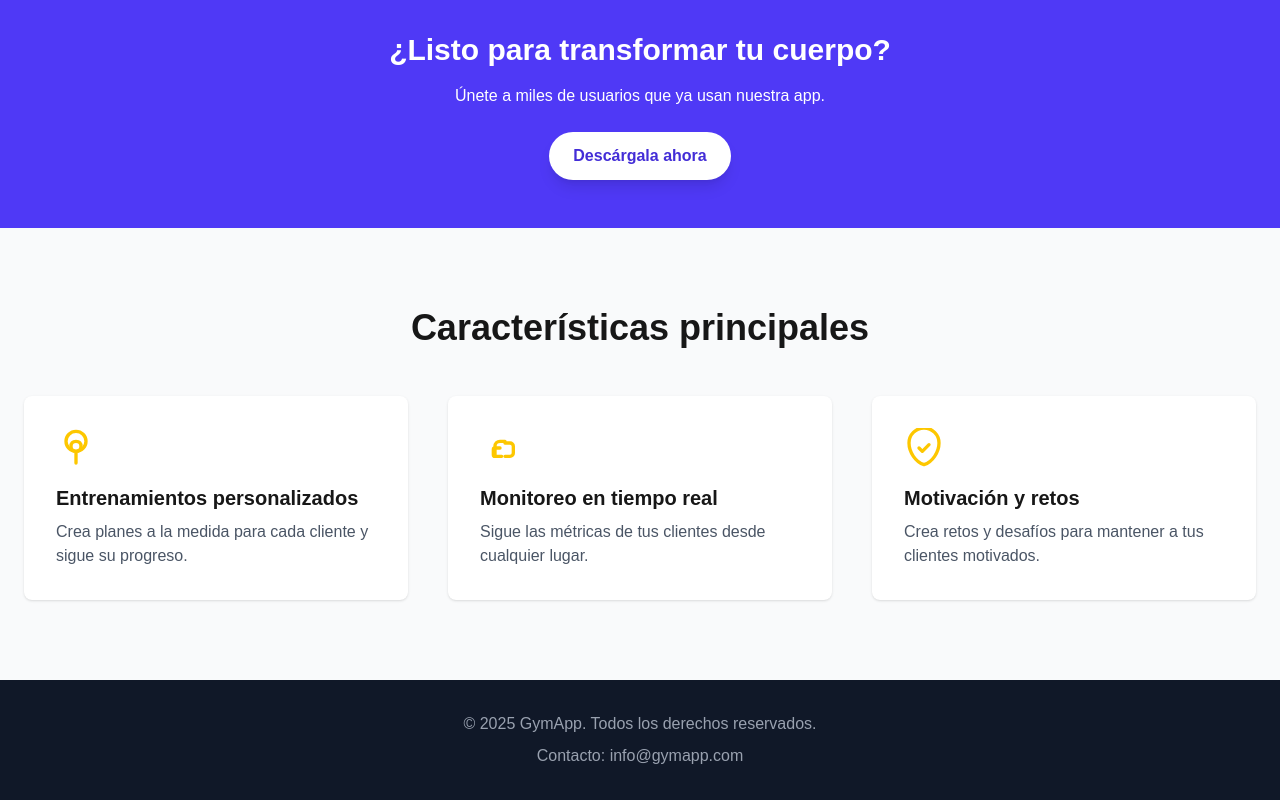
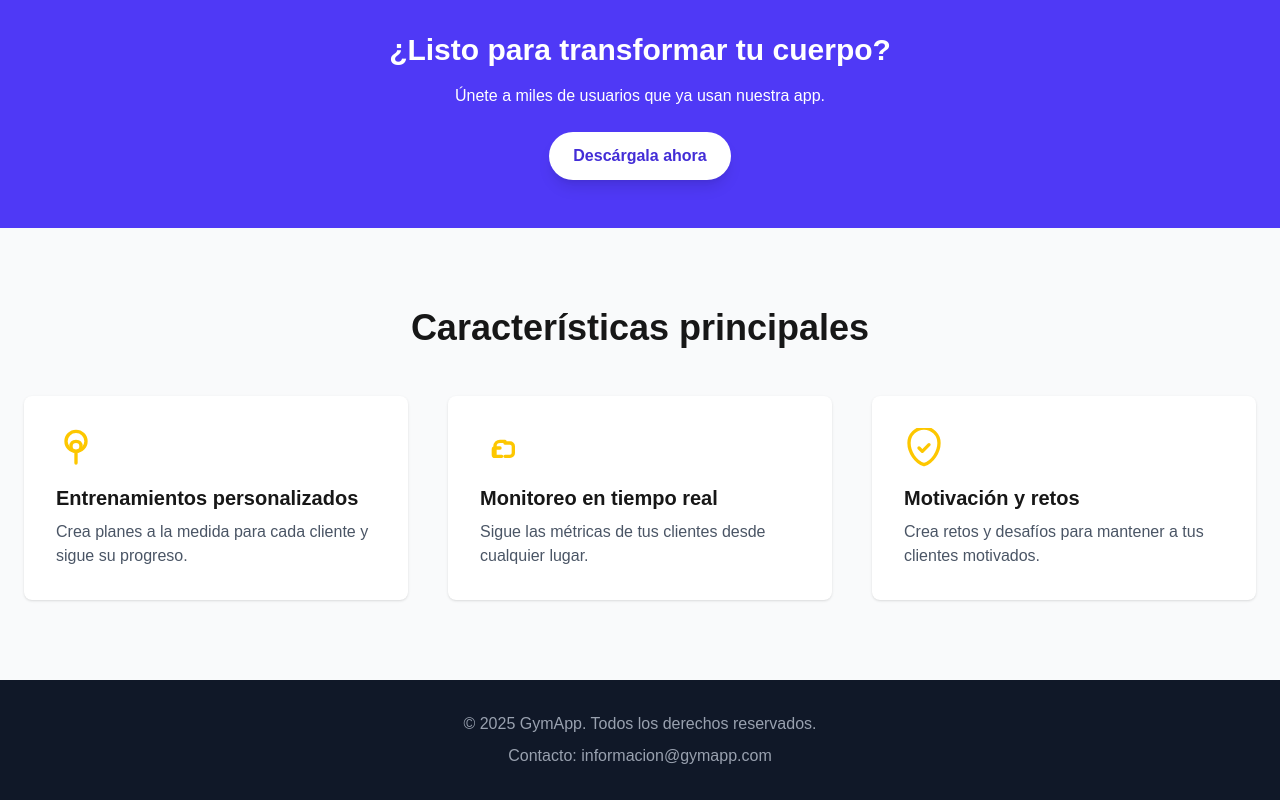
Before and after one commit to StackOpps/Gym-FrontEnd, a Next.js app in the folder gymbusiness/: page / in a window 1280 px wide. Shown: the part 692-1492 px from the top of the page. Built offline with nearby package versions, Linux system fonts and the light colour scheme.

Commit message:
Inicio develop

```diff
--- a/gymbusiness/src/app/components/Footer.tsx
+++ b/gymbusiness/src/app/components/Footer.tsx
@@ -6,7 +6,7 @@
         <footer id="contact" className="bg-gray-900 text-gray-400 py-8">
             <div className="container mx-auto px-6 text-center">
                 <p>© {new Date().getFullYear()} GymApp. Todos los derechos reservados.</p>
-                <p className="mt-2">Contacto: info@gymapp.com</p>
+                <p className="mt-2">Contacto: informacion@gymapp.com</p>
             </div>
         </footer>
     );
```
